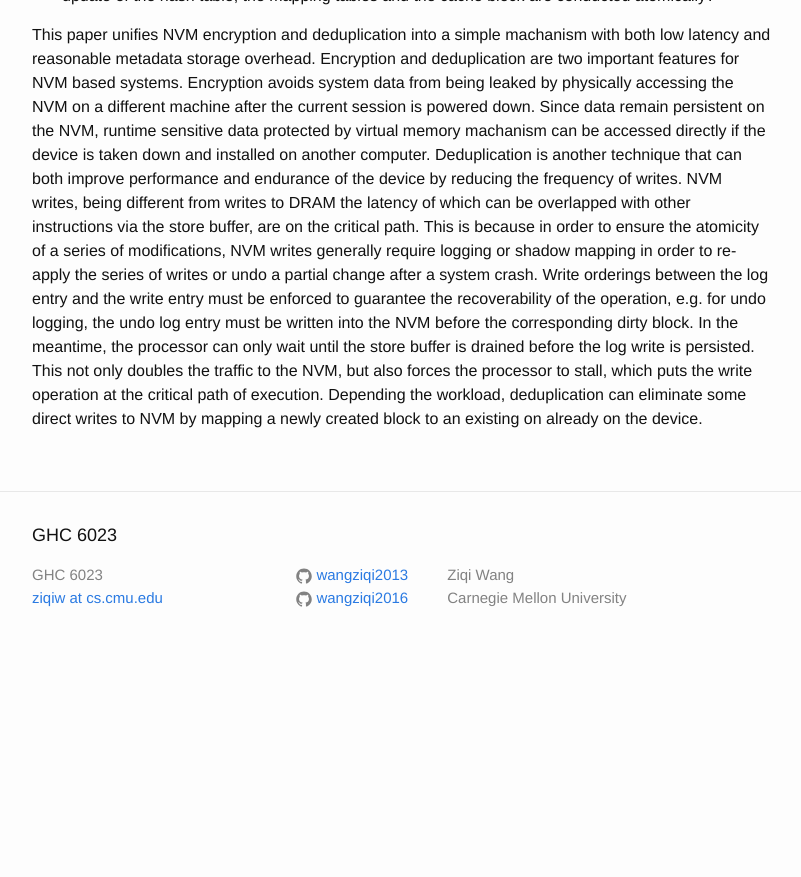
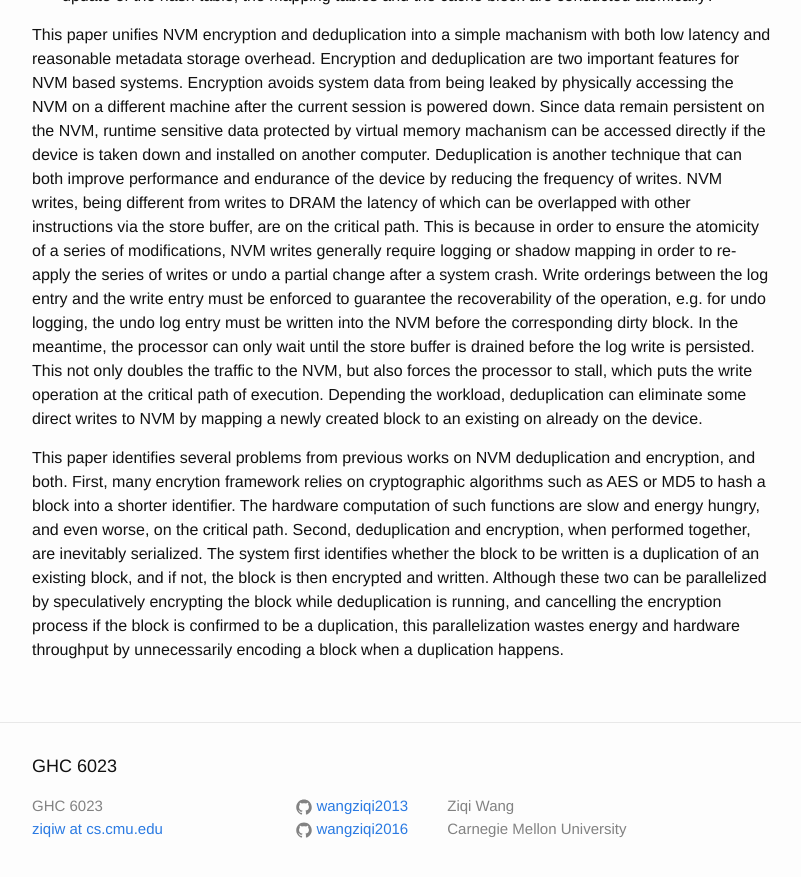
Before and after one commit to wangziqi2013/wangziqi2013.github.io, a Jekyll site: the page built from _posts/2019-08-16-improving-the-performance-and-endurance-of-encrypted.markdown, in a window 1280 px wide and 900 px high, scrolled down 979 px. Shown: the top 877 px of the window, without its empty margins (238-1039 px from the left). Built offline with Jekyll 4.4.1, drawn with Linux system fonts in a browser that asks for light colours; before the commit the page ends 1648 px from its top, so only the background shows below that.

Commit message:
Adding second problem

```diff
--- a/_posts/2019-08-16-improving-the-performance-and-endurance-of-encrypted.markdown
+++ b/_posts/2019-08-16-improving-the-performance-and-endurance-of-encrypted.markdown
@@ -45,3 +45,12 @@ must be written into the NVM before the corresponding dirty block. In the meanti
 store buffer is drained before the log write is persisted. This not only doubles the traffic to the NVM, but also forces
 the processor to stall, which puts the write operation at the critical path of execution. Depending the workload, deduplication
 can eliminate some direct writes to NVM by mapping a newly created block to an existing on already on the device.
+
+This paper identifies several problems from previous works on NVM deduplication and encryption, and both. First, many
+encrytion framework relies on cryptographic algorithms such as AES or MD5 to hash a block into a shorter identifier. The
+hardware computation of such functions are slow and energy hungry, and even worse, on the critical path. Second, deduplication
+and encryption, when performed together, are inevitably serialized. The system first identifies whether the block to be written
+is a duplication of an existing block, and if not, the block is then encrypted and written. Although these two can be parallelized
+by speculatively encrypting the block while deduplication is running, and cancelling the encryption process if the block
+is confirmed to be a duplication, this parallelization wastes energy and hardware throughput by unnecessarily encoding
+a block when a duplication happens.
```
